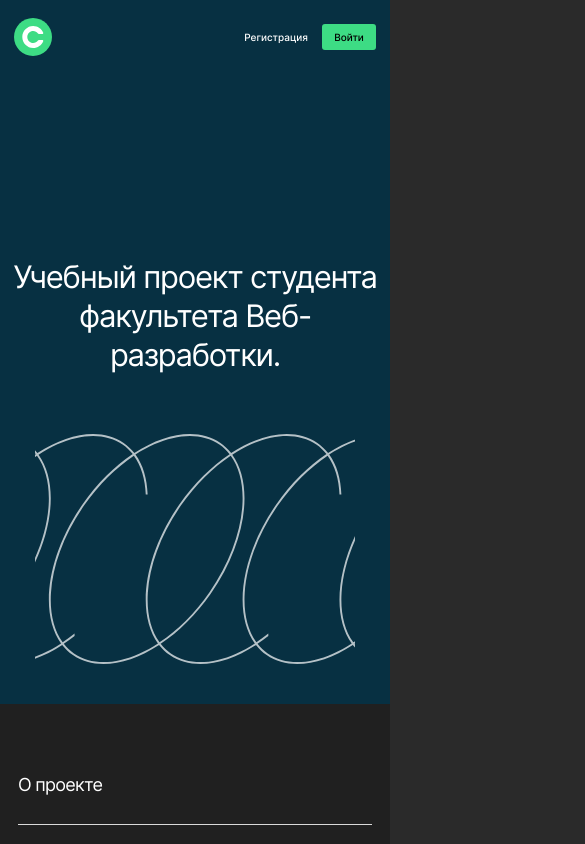
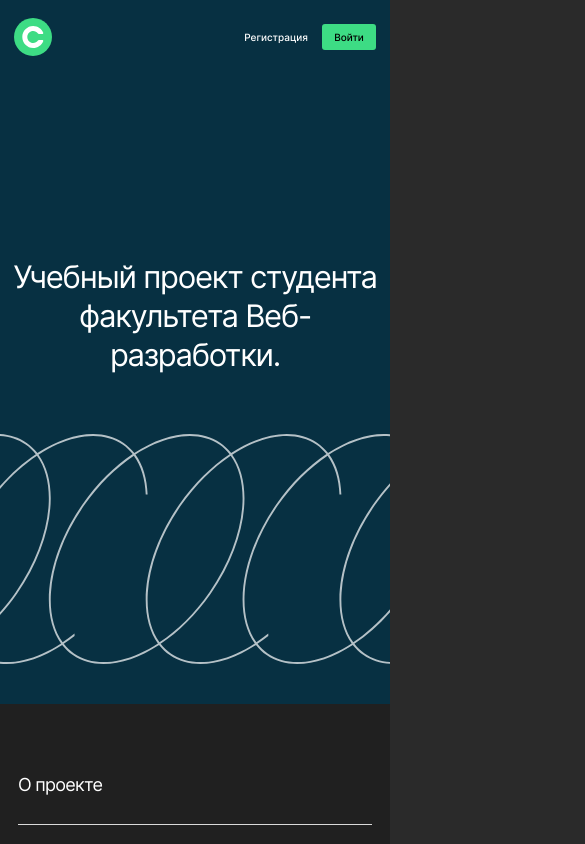
Before and after one commit to ilya-120/movies-explorer-frontend, a React (Create React App) app: page / in a window 390 px wide. Shown: the top 844 px of the page, 585 px wide, since content can reach past the window. Built offline with nearby package versions, Linux system fonts and the light colour scheme.

Commit message:
"feat: добавил адаптив этап 3 фронтенд"

```diff
--- a/src/components/App/App.css
+++ b/src/components/App/App.css
@@ -21,6 +21,7 @@
 
 @media screen and (max-width: 767px) {
   .blok__title {
+    max-width: 320px;
     font-size: 18px;
     line-height: 1.22;
   }
--- a/src/components/NotFound/NotFound.css
+++ b/src/components/NotFound/NotFound.css
@@ -3,6 +3,7 @@
   align-content: center;
   flex-direction: column;
   min-height: 700px;
+  height: 100vh;
   padding: 246px 0 60px;
   box-sizing: border-box;
   background-color: #202020;
--- a/src/components/Promo/Promo.css
+++ b/src/components/Promo/Promo.css
@@ -72,7 +72,8 @@
   }
 
   .promo__logo {
-    width: 320px;
+    width: 100vw;
+    max-width: 680px;
     height: 230px;
     object-fit: cover;
   }
```
